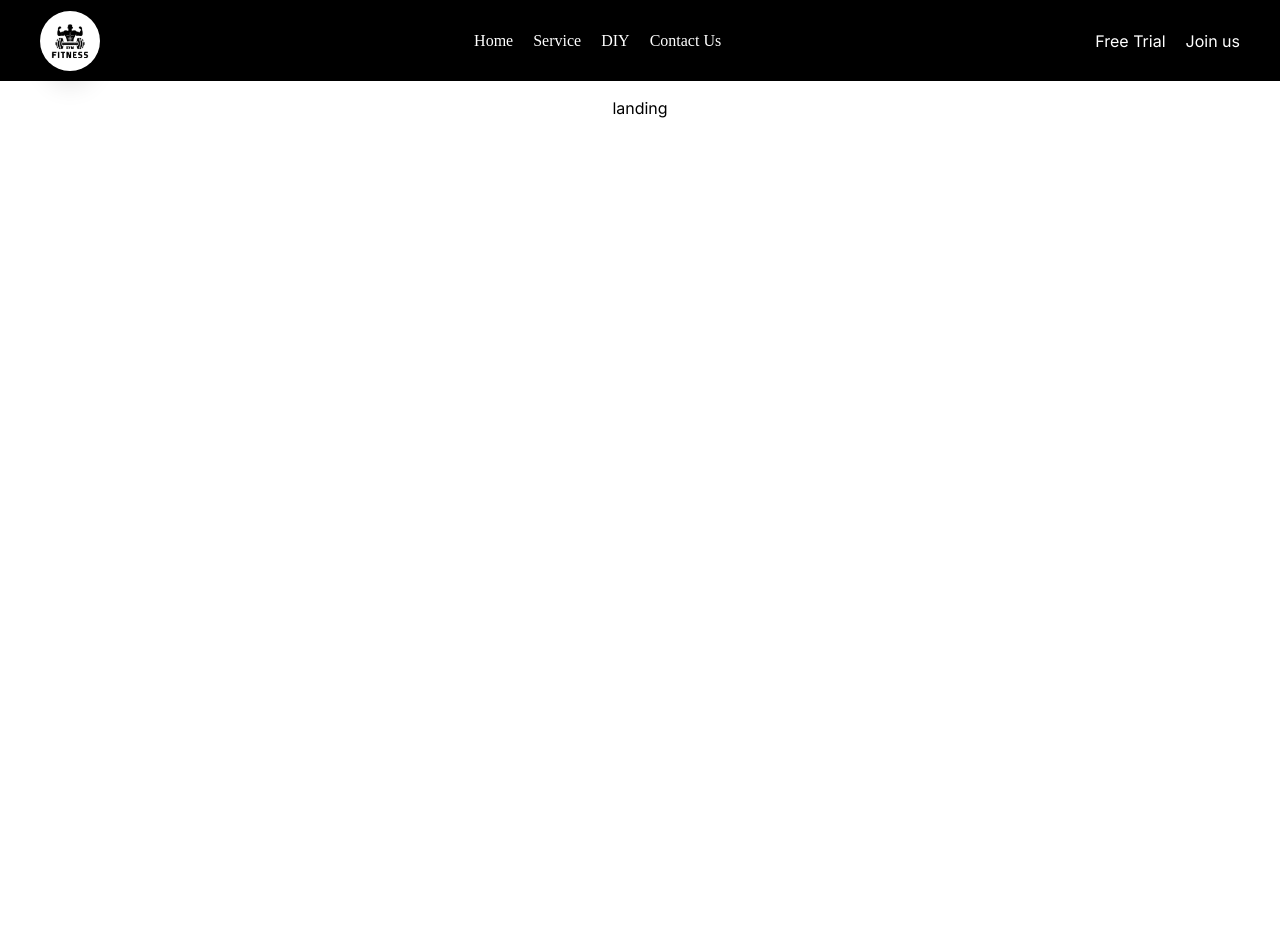
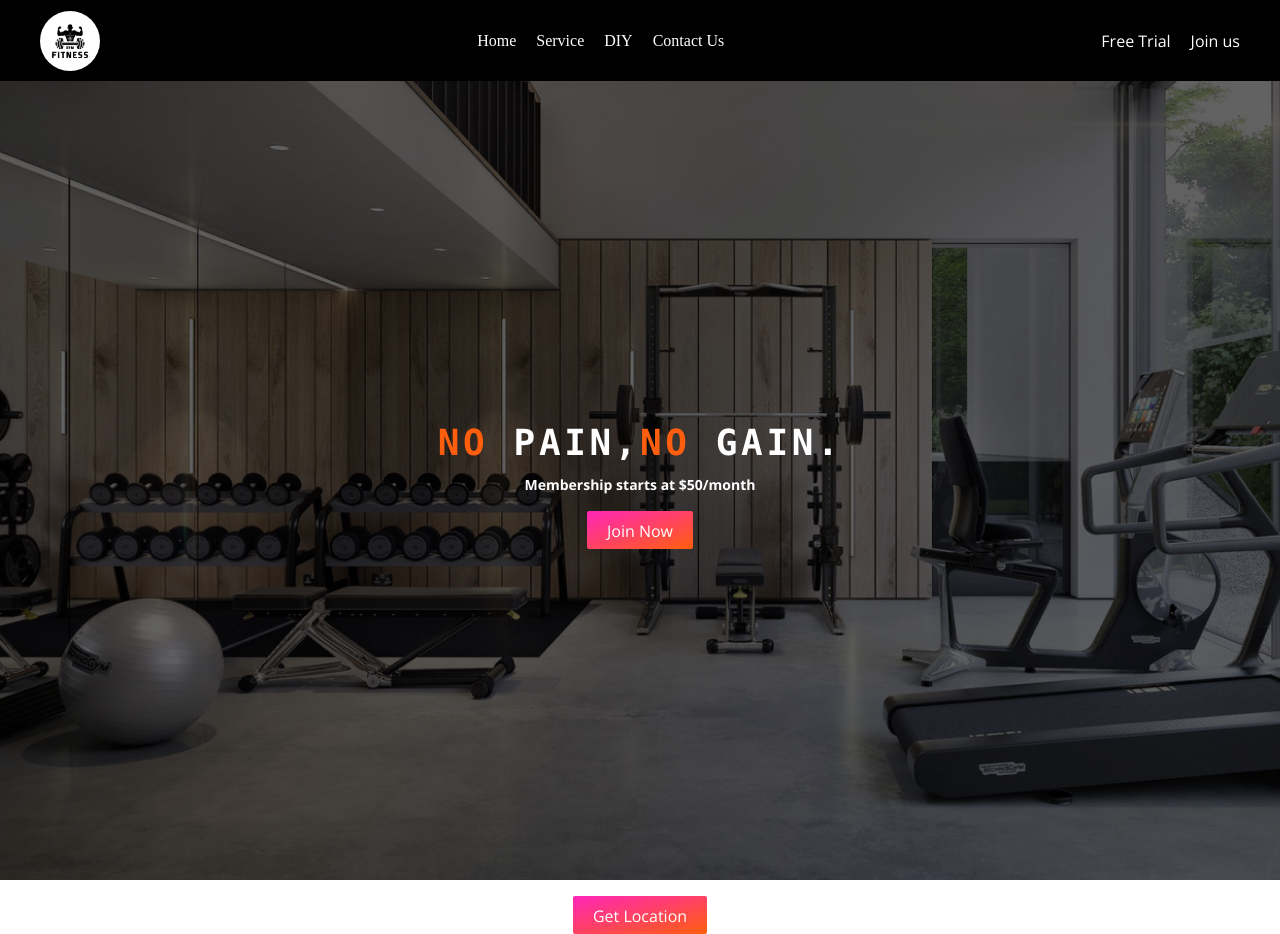
Before and after one commit to 92isaac/body_builder, a Next.js app: page / in a window 1280 px wide. Before the commit the page ends 800 px from the top, so only its background shows below. Built offline with nearby package versions, Linux system fonts and the light colour scheme.

Commit message:
Hero component

```diff
--- a/src/app/globals.css
+++ b/src/app/globals.css
@@ -25,3 +25,9 @@
     )
     rgb(var(--background-start-rgb));
 } */
+
+.hero-bg{
+  background-image: linear-gradient(rgba(0, 0, 0, 0.4), rgba(0, 0, 0, 0.4)), url(../../public/images/heroImage.png);
+background-repeat: no-repeat;
+background-size: cover;
+}
--- a/src/app/layout.tsx
+++ b/src/app/layout.tsx
@@ -1,10 +1,14 @@
 import { Navbar } from "@/components/navigation/Navbar";
 import "./globals.css";
 import type { Metadata } from "next";
-import { Inter } from "next/font/google";
+import { Inter, Open_Sans } from "next/font/google";
 import { ContextProvider } from "@/hooks/Context";
 
-const inter = Inter({ subsets: ["latin"] });
+// const inter = Inter({ subsets: ["latin"] });
+const openSans = Open_Sans({
+  subsets: ['latin'],
+  display: 'swap',
+})
 
 export const metadata: Metadata = {
   title: "Create Next App",
@@ -18,7 +22,7 @@ export default function RootLayout({
 }) {
   return (
     <html lang="en">
-      <body className={inter.className}>
+      <body className={openSans.className}>
         <ContextProvider>
           <Navbar />
           {children}
--- a/src/app/page.tsx
+++ b/src/app/page.tsx
@@ -1,8 +1,11 @@
+import { Hero } from "@/components/landing/Hero";
+import Location from "@/components/landing/Location";
 
 export default function Home() {
   return (
-    <main className="flex min-h-screen flex-col items-center justify-between p-24">
-      landing
+    <main className="flex min-h-screen flex-col items-center justify-between md:pt-20">
+      <Hero />
+      <Location/>
      </main>
   )
 }
--- /dev/null
+++ b/src/components/landing/Hero.tsx
@@ -0,0 +1,27 @@
+"use client"
+
+// import { heroImage } from '@/asset/images'
+import React from "react";
+import { Button } from "../utils/Button";
+
+export const Hero = () => {
+  return (
+    <div className="h-screen w-full hero-bg flex justify-center items-center">
+      <div className="text-white text-center">
+        <h1 className="uppercase font-extrabold text-4xl font-mono py-3 tracking-widest">
+          <span className="text-[#FF5E0E]">No</span> Pain,
+          <span className="text-[#FF5E0E]">No</span> GAIN.
+        </h1>
+        <p className="text-sm font-bold">Membership starts at $50/month</p>
+        <div className="flex justify-center items-center">
+          <Button
+            title="Join Now"
+            className="mt-4  pt-2 from-[#FF26B9] to-[#FF5E0E] hover:from-[#FF5E0E] hover:to-[#d434fe]"
+            link="/"
+            OnClick={()=>{}}
+          />
+        </div>
+      </div>
+    </div>
+  );
+};
--- /dev/null
+++ b/src/components/landing/Location.tsx
@@ -0,0 +1,37 @@
+"use client"
+
+import { FiMapPin } from 'react-icons/fi';
+import { Button } from '../utils/Button';
+
+const Location:React.FC = () => {
+    const getLocation = () => {
+      if (navigator.geolocation) {
+        navigator.geolocation.getCurrentPosition(
+          (position) => {
+            const { latitude, longitude } = position.coords;
+            alert(`Latitude: ${latitude}, Longitude: ${longitude}`);
+          },
+          (error) => {
+            alert(`Error getting location: ${error.message}`);
+          }
+        );
+      } else {
+        alert('Geolocation is not supported by this browser.');
+      }
+    };
+
+    return (
+        <>
+        {/* <FiMapPin className="mr-2" /> */}
+        <Button
+        title="Get Location"
+        className="mt-4  pt-2 from-[#FF26B9] to-[#FF5E0E] hover:from-[#FF5E0E] hover:to-[#d434fe]"
+        link="/"
+        OnClick={()=>{getLocation()}}
+      />
+        </>
+
+    );
+  };
+
+export default Location
--- /dev/null
+++ b/src/components/utils/Button.tsx
@@ -0,0 +1,17 @@
+import Link from 'next/link';
+import React from 'react'
+
+interface ButtonProps{
+    title: string;
+    className: string;
+    link: string;
+    OnClick : any | null;
+}
+
+export const Button:React.FC<ButtonProps> = ({className, title, link, OnClick}) => {
+  return (
+    <div>
+        <button className={`border-0 text-white px-5 py-1.5 rounded-sm bg-gradient-to-br ${className}`}  type='button' onClick={OnClick}><Link href={link}>{title}</Link></button>
+    </div>
+  )
+}
```
